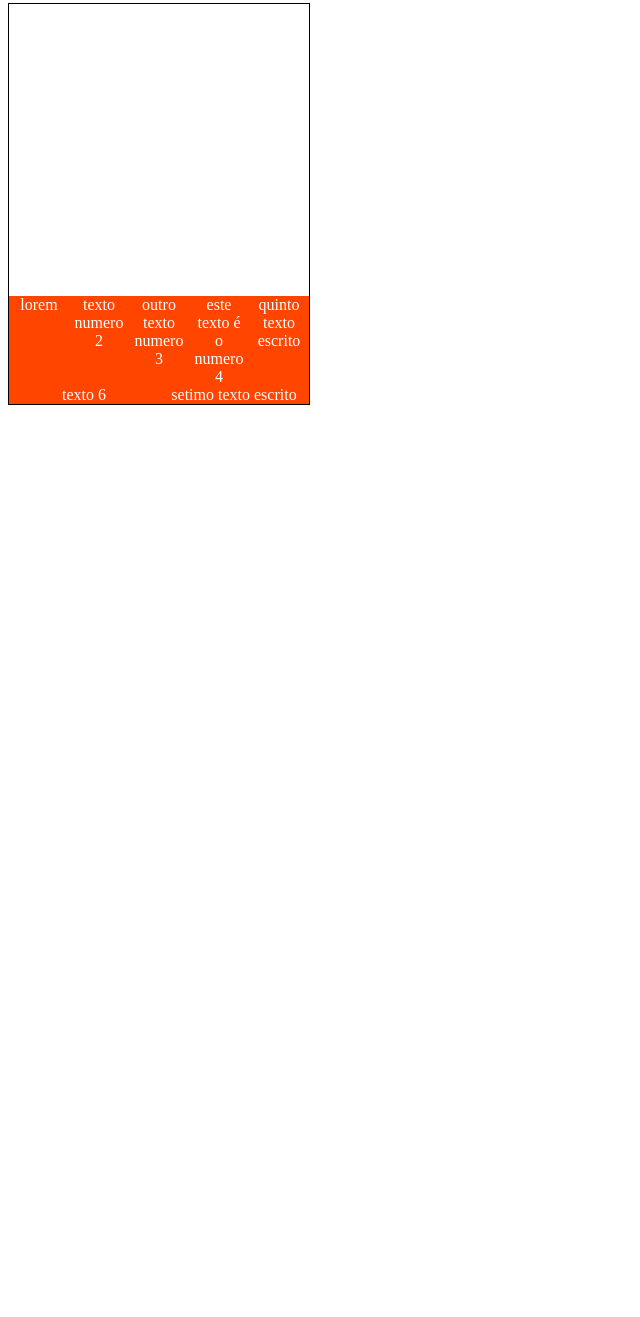
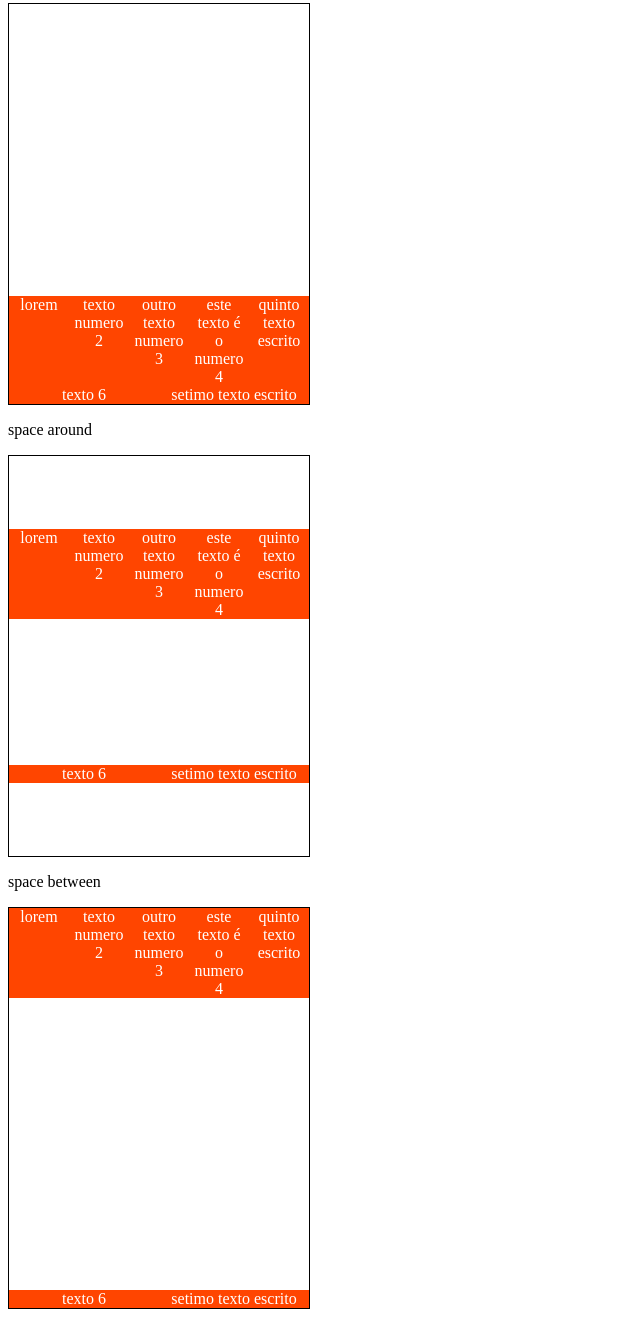
Before and after one commit to lucasdcunha42/santander-bootcamp-dio, a plain HTML site: page Flex-box/6-align-content.html in a window 1280 px wide. Shown: the part 1403-2720 px from the top of the page, without its empty margins (0-640 px from the left). Before the commit the page ends 1816 px from the top, so only its background shows below. Drawn offline with Linux system fonts and the light colour scheme.

Commit message:
space around & between

```diff
--- a/Flex-box/6-align-content.html
+++ b/Flex-box/6-align-content.html
@@ -31,6 +31,12 @@
         }
         .end {
             align-content: flex-end;
+        }
+        .space-around {
+            align-content: space-around;
+        }
+        .space-between {
+            align-content: space-between;
         }
     </style>
 </head>
@@ -75,5 +81,25 @@
         <div class="item">texto 6</div>
         <div class="item">setimo texto escrito </div>
     </div>
+    <p>space around</p>
+    <div class="container space-around">
+        <div class="item">lorem </div>
+        <div class="item">texto numero 2</div>
+        <div class="item">outro texto numero 3</div>
+        <div class="item">este texto é o numero 4</div>
+        <div class="item">quinto texto escrito </div>
+        <div class="item">texto 6</div>
+        <div class="item">setimo texto escrito </div>
+    </div>
+    <p>space between</p>
+    <div class="container space-between">
+        <div class="item">lorem </div>
+        <div class="item">texto numero 2</div>
+        <div class="item">outro texto numero 3</div>
+        <div class="item">este texto é o numero 4</div>
+        <div class="item">quinto texto escrito </div>
+        <div class="item">texto 6</div>
+        <div class="item">setimo texto escrito </div>
+    </div>
 </body>
 </html>
```
